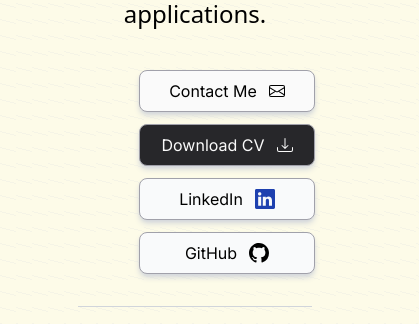
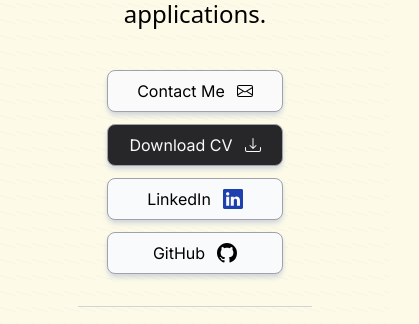
Before and after one commit to kimjust6/Portfolio, a Next.js app: page / in a window 390 px wide. Shown: the part 418-742 px from the top of the page, 419 px wide, since content can reach past the window. Built offline with nearby package versions, Linux system fonts and the light colour scheme; no server answers.

Commit message:
updated styling

```diff
--- a/components/intro.tsx
+++ b/components/intro.tsx
@@ -63,7 +63,7 @@ const Intro = () => {
                         applications.
                     </motion.p>
                     <motion.div
-                        className="flex justify-center sm:gap-4 min-w-96 gap-3 flex-col sm:flex-row items-center"
+                        className="flex justify-center sm:gap-4 sm:min-w-96 gap-3 flex-col sm:flex-row items-center"
                         initial={{ y: 100, opacity: 0 }}
                         animate={{ y: 0, opacity: 1 }}
                         transition={{ type: 'spring', delay: 0.1, duration: 0.1 }}
```
